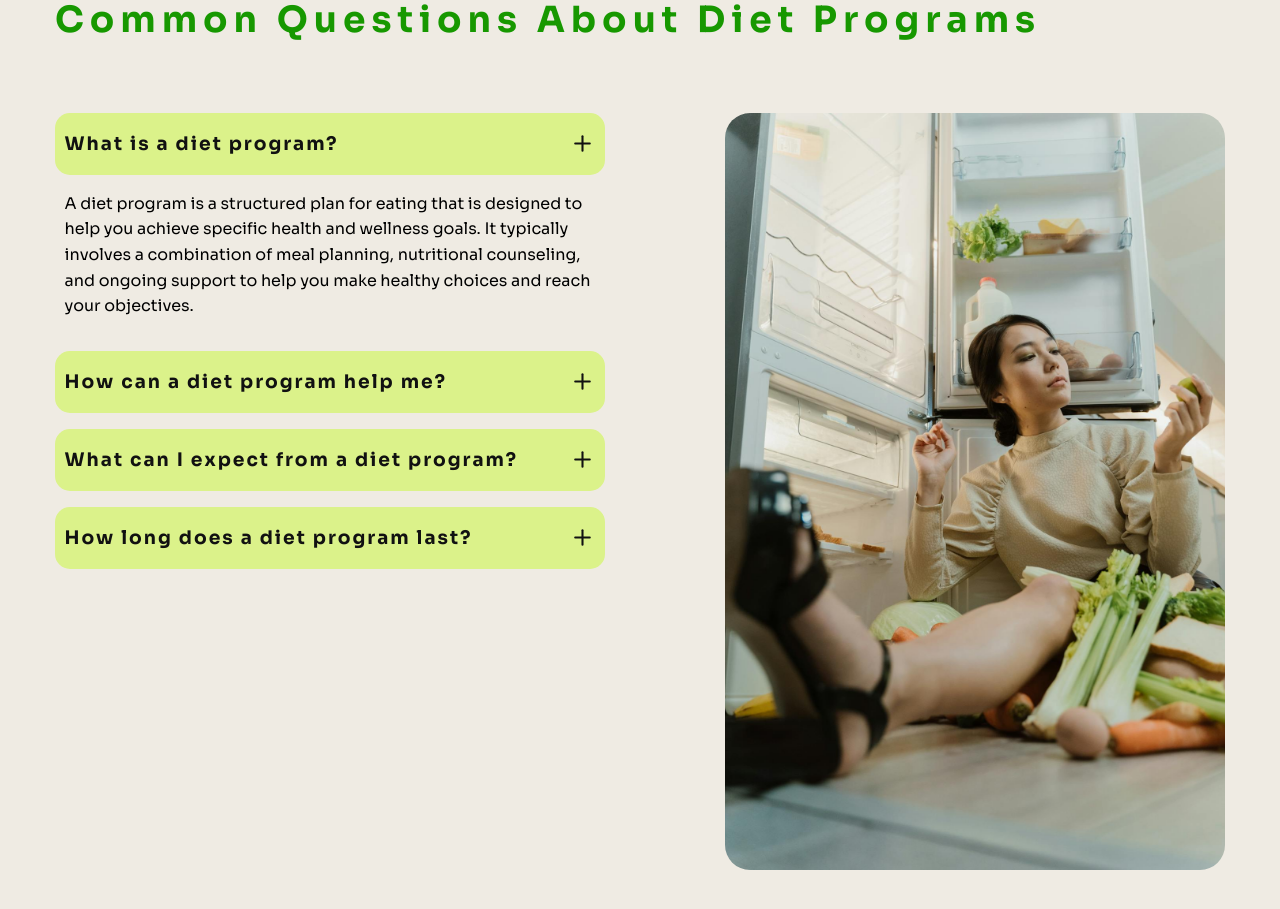
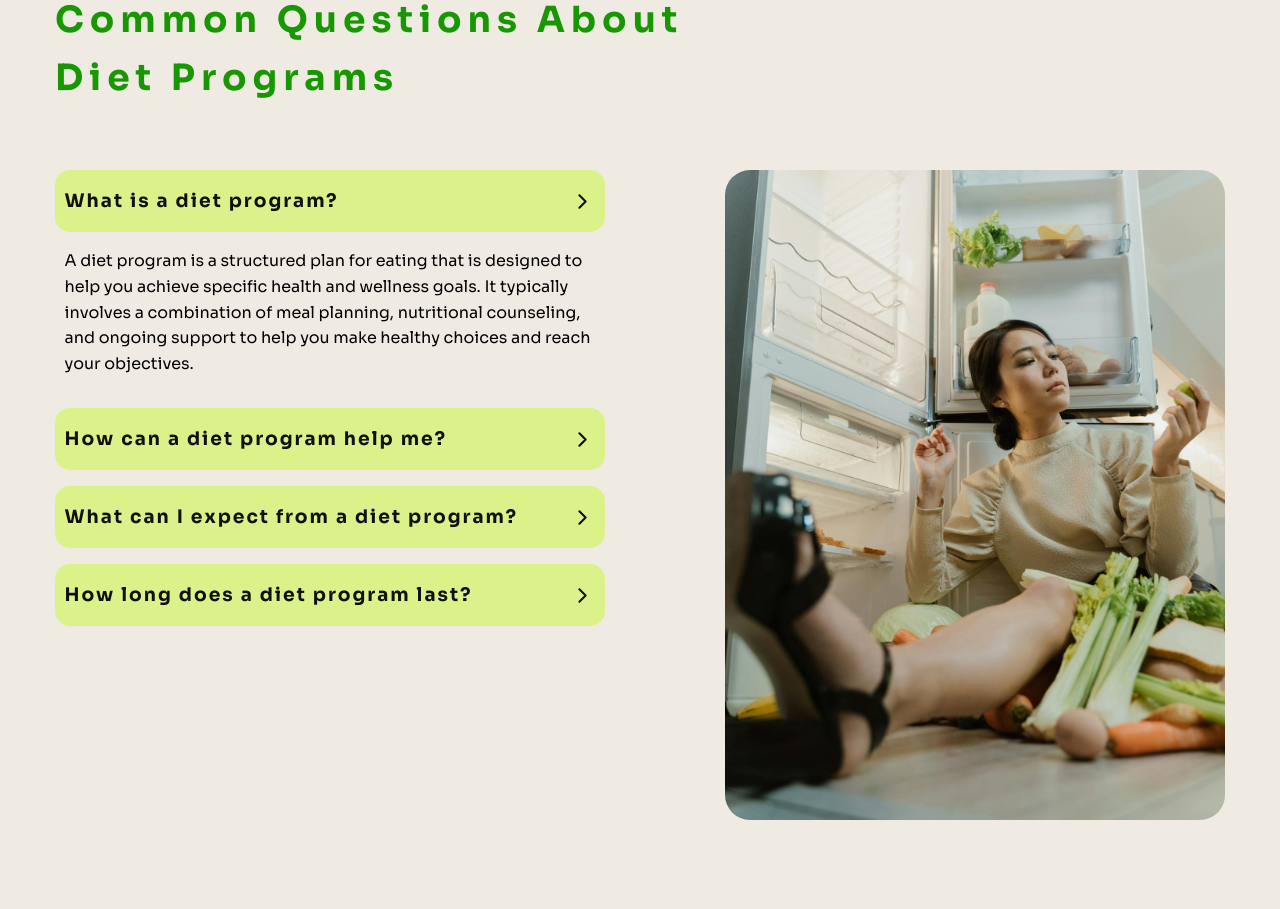
Before and after one commit to shahidul1920/turbo-octo-invention, a React (Vite) app: page /services in a window 1280 px wide. Shown: the part 1280-2189 px from the top of the page. Built offline with nearby package versions, Linux system fonts and the light colour scheme.

Commit message:
service page almost done

```diff
--- a/src/pages/ServicePage.jsx
+++ b/src/pages/ServicePage.jsx
@@ -1,4 +1,4 @@
-import { Plus } from "lucide-react";
+import { ChevronRight } from "lucide-react";
 import React from "react";
 
 export default function ServicePage() {
@@ -7,11 +7,11 @@ export default function ServicePage() {
     const answer = e.target.nextElementSibling;
     answer.classList.toggle("answerN");
     if(answer.classList.contains("f1")){
-      //e.target.lastElementChild.style.transform = "rotate(0deg)";
+      e.target.lastElementChild.style.transform = "rotate(0deg)";
       answer.style.display = "none";
       answer.classList.remove("f1");
   }else{
-    //e.target.lastElementChild.style.transform = "rotate(45deg)";
+    e.target.lastElementChild.style.transform = "rotate(90deg)";
     answer.style.display = "block";
     answer.classList.add("f1");
   }
@@ -63,7 +63,7 @@ export default function ServicePage() {
           </div>
 
           <div className="title">
-            <h1>Common Questions About Diet Programs</h1>
+            <h1>Common Questions About <br/> Diet Programs</h1>
           </div>
 
           <div className="faqSec">
@@ -72,7 +72,7 @@ export default function ServicePage() {
                 <div className="faqItem">
                   <div className="question flex" onClick={toggleAnswer}>
                     <h3>What is a diet program?</h3>
-                    <Plus />
+                    <ChevronRight />
                   </div>
                   <div className="answer f1">
                     <p>
@@ -87,7 +87,7 @@ export default function ServicePage() {
                 <div className="faqItem">
                   <div className="question flex" onClick={toggleAnswer}>
                     <h3>How can a diet program help me?</h3>
-                    <Plus />
+                    <ChevronRight />
                   </div>
                   <div className="answer">
                     <p>
@@ -104,7 +104,7 @@ export default function ServicePage() {
                 <div className="faqItem">
                   <div className="question flex" onClick={toggleAnswer}>
                     <h3>What can I expect from a diet program?</h3>
-                    <Plus />
+                    <ChevronRight />
                   </div>
                   <div className="answer">
                     <p>
@@ -122,7 +122,7 @@ export default function ServicePage() {
                 <div className="faqItem">
                   <div className="question flex" onClick={toggleAnswer}>
                     <h3>How long does a diet program last?</h3>
-                    <Plus />
+                    <ChevronRight />
                   </div>
                   <div className="answer">
                     <p>
--- a/src/scss/_design.scss
+++ b/src/scss/_design.scss
@@ -575,9 +575,13 @@ header{
                             border-radius: 15px;
                             color: var(--text);
                             letter-spacing: 2px;
+                            cursor: pointer;
+                            transition: all .3s ease;
                             svg{
                                 width:25px;
                                 height: auto;
+                                cursor: pointer;
+                                transition: all .3s ease;
                             }
                         }
                         .answer{
@@ -593,7 +597,7 @@ header{
         }
         .image{
             max-width: 500px;
-            height: auto;
+            height: 650px;
             img{
                 width: 100%;
                 height: 100%;
--- a/src/scss/index.css
+++ b/src/scss/index.css
@@ -644,10 +644,14 @@ header .mainheader .flexnav {
   border-radius: 15px;
   color: var(--text);
   letter-spacing: 2px;
+  cursor: pointer;
+  transition: all 0.3s ease;
 }
 .faq .container .faqSec .mainFaq .faqContent .faqItem .question svg {
   width: 25px;
   height: auto;
+  cursor: pointer;
+  transition: all 0.3s ease;
 }
 .faq .container .faqSec .mainFaq .faqContent .faqItem .answer {
   display: none;
@@ -658,7 +662,7 @@ header .mainheader .flexnav {
 }
 .faq .container .image {
   max-width: 500px;
-  height: auto;
+  height: 650px;
 }
 .faq .container .image img {
   width: 100%;
```
Also changed, not shown: 1 other file (tests, documents, lock files or other folders).
